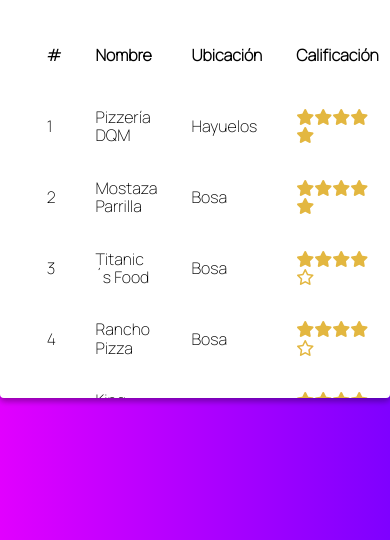
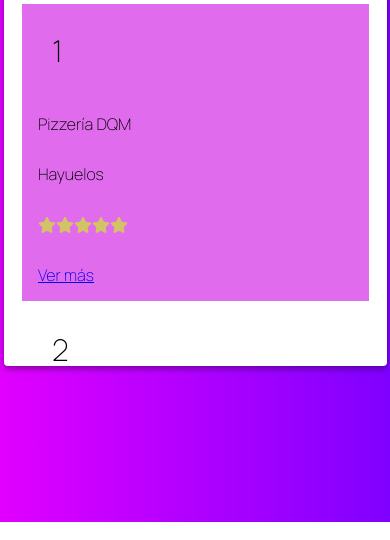
Before and after one commit to SamuelSuarezDev/Las-mejores-pizzas-de-mi-ciudad, a website: page Index.html in a window 390 px wide. Shown: the part 322-862 px from the top of the page. Drawn offline with nearby package versions, Linux system fonts and the light colour scheme.

Commit message:
Responsive bien hecho

```diff
--- a/Assets/Css/main.css
+++ b/Assets/Css/main.css
@@ -1,4 +1,4 @@
-table td {
+table .no {
   background-color: white;
 }
 td img {
@@ -32,8 +32,9 @@ td img {
 }
 .content {
   max-width: 960px;
-  max-height: 500px;
-  height: 80vh;
+  max-height: 960px;
+  height: 100%;
+width: 90%;
   background-color: white;
   box-shadow: 0 3px 6px rgba(0, 0, 0, 0.16), 0 3px 6px rgba(0, 0, 0, 0.23);
   border-radius: 4px;
@@ -60,7 +61,7 @@ td img {
   text-align: left;
 }
 .fa-star {
-  color: #e3b740;
+  color: #d4c366;
 }
 .tittle-item {
   font-size: 2em;
@@ -110,16 +111,27 @@ a td:focus {
   height: 200px;
 }
 
-@media (min-width: 900px) {
+@media (max-width: 500px) {
   .content {
-    padding: 0.1em;
+    padding: 1em;
   }
-  i {
-    width: 15px;
+  td {
+    display: block;
+    width: 100%;
+  }
+  td:nth-of-type(1) {
+    color: black;
+    font-size: 30px;
+  }
+  .pintar{
+    background-color: #e06bed;
+  }
+  th {
+    display: none;
   }
 }
 
-@media print (min-height: 550px) {
+@media (min-height: 550px) {
   .content {
     height: 500px;
   }
--- a/Index.html
+++ b/Index.html
@@ -14,7 +14,7 @@
     <meta charset="UTF-8" />
     <meta http-equiv="X-UA-Compatible" content="IE=edge" />
     <meta name="viewport" content="width=device-width, initial-scale=1.0" />
-    <t  itle>las mejores pizzas de mi ciudad</title>
+    <title>las mejores pizzas de mi ciudad</title>
     <link rel="stylesheet" href="/fontawesome-free-6.0.0-beta2-desktop/" />
     <link
       rel="shortcut icon"
@@ -45,7 +45,7 @@
             <th>Más información</th>
           </thead>
           <tbody>
-            <tr>
+            <tr class="pintar">
               <td>1</td>
               <td>Pizzería DQM</td>
               <td>Hayuelos</td>
@@ -62,7 +62,7 @@
                 >
               </td>
             </tr>
-            <tr>
+            <tr class="no">
               <td>2</td>
               <td>Mostaza Parrilla</td>
               <td>Bosa</td>
@@ -79,7 +79,7 @@
                 >
               </td>
             </tr>
-            <tr>
+            <tr class="pintar">
               <td>3</td>
               <td>Titanic´s Food</td>
               <td>Bosa</td>
@@ -89,7 +89,7 @@
                 <i class="far fa-star"></i>
               </td>
             </tr>
-            <tr>
+            <tr class="no">
               <td>4</td>
               <td>Rancho Pizza</td>
               <td>Bosa</td>
@@ -99,7 +99,7 @@
                 <i class="far fa-star"></i>
               </td>
             </tr>
-            <tr>
+            <tr class="pintar">
               <td>6</td>
               <td>King Pizza</td>
               <td>Suba</td>
```
